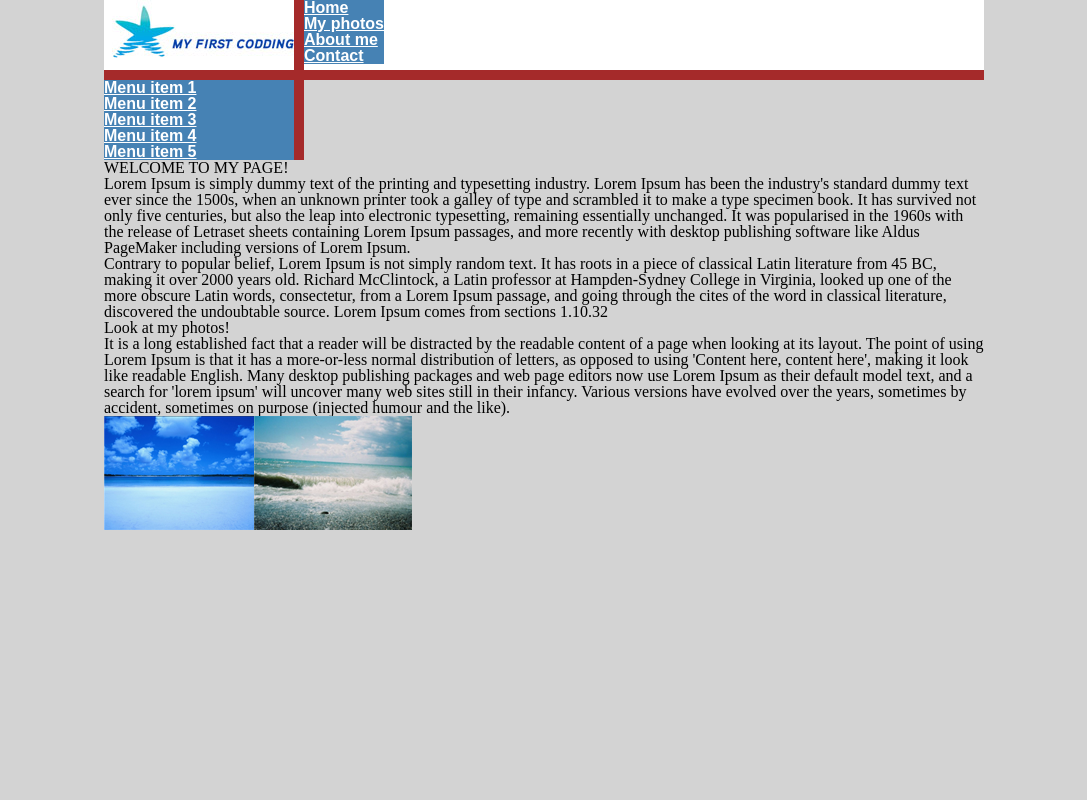
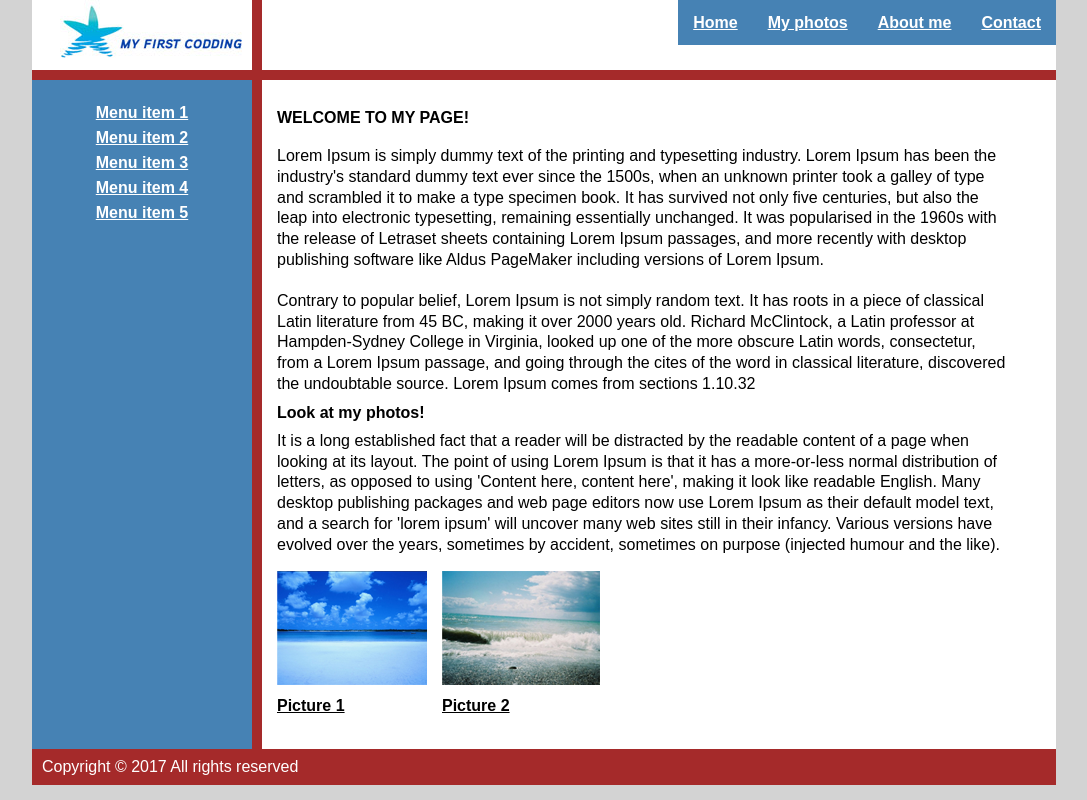
Before and after one commit to alesya-zagorovskaya/home_task_9, a plain HTML site: page index.html in a window 1280 px wide. Shown: the whole page, without its empty margins (96-1183 px from the left). Drawn offline with Linux system fonts and the light colour scheme.

Commit message:
version 2

```diff
--- a/css/main.css
+++ b/css/main.css
@@ -7,9 +7,10 @@
 }
 body {
     background-color: lightgrey;
+    font-family: Arial, Geneva, sans-serif;
 }
 .wrapper {
-    padding: 0 200px;
+    padding: 0 10%;
 }
 header {
     background-color: white;
@@ -17,21 +18,102 @@ header {
     height: 80px;
     display: flex;
 }
+.menu-head-box {
+    position: relative;
+    width: calc(100% - 220px);
+}
+.menu-head {
+    position: absolute;
+    right: 0;
+}
 .menu-head li {
     background-color: steelblue;
+    display: inline-block;
+    float: left;
+}
+.menu-head li a {
+    padding: 5px 15px;
+    line-height: 35px;
+    display: block;
+}
+.menu-head li a:hover {
+    background-color: darkred;
+}
+.sub-menu{
+    display: none;
+}
+.sub-menu li {
+    float: none;
+    display: block;
+}
+.menu-head li:hover .sub-menu {
+    display: block;
+}
+main {
+    background-color: steelblue;
+}
+article, .menu-left {
+    float: left;
+}
+.clear {
+    clear: both;
 }
 .logo, .menu-left {
-    width: 200px;
-    border-right: 10px solid brown;
+    width: 220px;
 }
-.menu-left{
-    background-color: steelblue;
+.logo {
+    padding-left: 20px;
+}
+article {
+    width: calc(100% - 220px);
+    background-color: white;
+    padding: 30px 50px 30px 15px;
+}
+article, .menu-head-box {
+    border-left: 10px solid brown;
+}
+.menu-left {
+    text-align: center;
+    padding-top: 20px;
+    line-height: 25px;
 }
 a {
     color: white;
+}
+h1 {
+    padding-bottom: 10px;
+}
+p {
+    padding: 10px 0;
+    line-height: 1.3em;
+}
+h1, h2 {
     font-weight: bold;
-    font-family: Arial, Geneva, sans-serif;
 }
 .my-photos {
     display: flex;
 }
+figure {
+    padding: 5px 15px 5px 0;
+}
+figcaption, a {
+    font-weight: bold;
+    text-decoration: underline;
+}
+figcaption {
+    padding-top: 10px;
+}
+
+footer {
+    background-color: brown;
+    padding: 10px;
+    color: white;
+}
+header, main, footer {
+    min-width: 610px;
+}
+@media screen and (max-width: 750px) {
+    .wrapper {
+        padding: 0;
+    }
+}
--- a/index.html
+++ b/index.html
@@ -12,12 +12,54 @@
             <div class="logo">
                 <img src="images/logo.jpg">
             </div>
-            <nav class="menu-head">
-                <li><a href="#">Home</a></li>
-                <li><a href="#">My photos</a></li>
-                <li><a href="#">About me</a></li>
-                <li><a href="#">Contact</a></li>
-            </nav>
+            <div class="menu-head-box">
+                <nav class="menu-head">
+                    <li>
+                        <a href="#">Home</a>
+                        <nav class="sub-menu">
+                            <li><a href="#">1</a>
+                            </li>
+                            <li><a href="#">2</a>
+                            </li>
+                            <li><a href="#">3</a>
+                            </li>
+                        </nav>
+                    </li>
+                    <li>
+                        <a href="#">My photos</a>
+                        <nav class="sub-menu">
+                            <li><a href="#">1</a>
+                            </li>
+                            <li><a href="#">2</a>
+                            </li>
+                            </nav>
+                    </li>
+                    <li>
+                        <a href="#">About me</a>
+                        <nav class="sub-menu">
+                            <li><a href="#">1</a>
+                            </li>
+                            <li><a href="#">2</a>
+                            </li>
+                            <li><a href="#">3</a>
+                            </li>
+                        </nav>
+                    </li>
+                    <li>
+                        <a href="#">Contact</a>
+                        <nav class="sub-menu">
+                            <li><a href="#">1</a>
+                            </li>
+                            <li><a href="#">2</a>
+                            </li>
+                            <li><a href="#">3</a>
+                            </li>
+                            <li><a href="#">4</a>
+                            </li>
+                        </nav>
+                    </li>
+                </nav>
+            </div>
         </header>
         <main>
             <nav class="menu-left">
@@ -55,12 +97,20 @@
                     (injected humour and the like).
                 </p>
                 <div class="my-photos">
-                    <img src="images/pic1.png">
-                    <img src="images/pic2.png">
+                    <figure>
+                        <img src="images/pic1.png">
+                        <figcaption> Picture 1</figcaption>
+                    </figure>
+                    <figure>
+                        <img src="images/pic2.png">
+                        <figcaption> Picture 2</figcaption>
+                    </figure>
                 </div>
             </article>
+            <div class="clear">
+            </div>
         </main>
-        <footer>
+        <footer>Copyright &copy; 2017 All rights reserved
         </footer>
     </div>
 </body>
```
